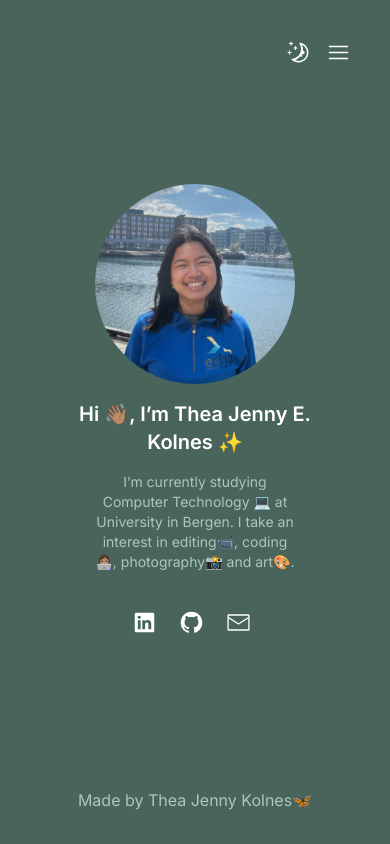
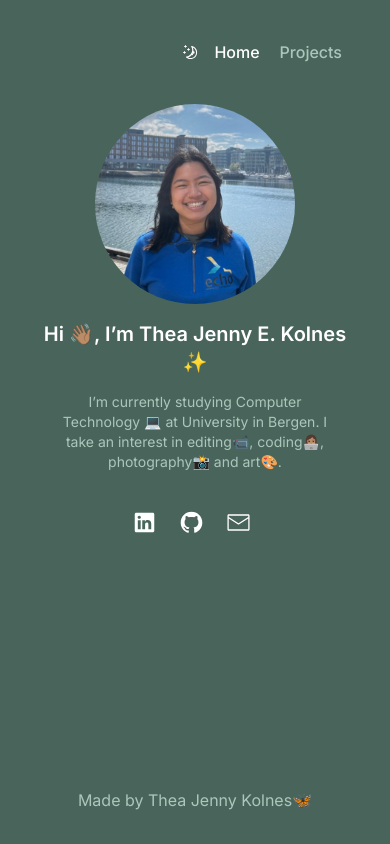
Before and after one commit to tjekol/homepage, a Next.js app in the folder my-app/: page / in a window 390 px wide. Built offline with nearby package versions, Linux system fonts and the light colour scheme.

Commit message:
no hamburger🍔
removed hamburger menu. max width on projects desc.

```diff
--- a/my-app/src/app/layout.tsx
+++ b/my-app/src/app/layout.tsx
@@ -20,7 +20,7 @@ export default function RootLayout({
       <body className={inter.className}>
         <main className='flex min-h-screen flex-col items-center justify-between space-y-8 bg-primary p-8 dark:bg-background-dark md:p-10'>
           <Header />
-          <div className='w-full grow md:w-5/6'>{children}</div>
+          <div className='w-full h-5/6 grow md:w-5/6'>{children}</div>
           <div className='text-secondary dark:text-text-dark'>
             Made by Thea Jenny Kolnes🦋
           </div>
--- a/my-app/src/app/page.tsx
+++ b/my-app/src/app/page.tsx
@@ -10,7 +10,7 @@ import Link from 'next/link';
 
 export default function Home() {
   return (
-    <div className='flex w-full flex-col items-center space-y-4 rounded-[10px] px-10 py-20'>
+    <div className='flex w-full flex-col items-center space-y-4 rounded-[10px] md:px-10 py-0 md:py-20'>
       <Image
         src={meg.src}
         width={200}
--- a/my-app/src/app/projects/page.tsx
+++ b/my-app/src/app/projects/page.tsx
@@ -3,7 +3,7 @@ export default function Projects() {
     <div className='flex w-full flex-col items-center space-y-8 rounded-[10px] px-10 py-20'>
       <h1 className='text-center uppercase'>Prosjekter🔧</h1>
       <div className='grid grid-cols-1 gap-8 md:grid-cols-3'>
-        <div className='flex flex-col items-center space-y-4 rounded-[20px] border-2 border-secondary p-4'>
+        <div className='flex flex-col items-center space-y-4 rounded-[20px] border-2 border-secondary p-4 max-w-sm'>
           <a href='https://melbourne.vercel.app' target='_'>
             <h3 className='text-center hover:underline'>Melbourne Dagbok🇦🇺</h3>
           </a>
@@ -17,7 +17,7 @@ export default function Projects() {
           </p>
         </div>
 
-        <div className='flex flex-col items-center space-y-4 rounded-[20px] border-2 border-secondary p-4'>
+        <div className='flex flex-col items-center space-y-4 rounded-[20px] border-2 border-secondary p-4 max-w-sm'>
           <a href='https://memoriies.vercel.app/' target='_'>
             <h3 className='text-center hover:underline'>Memories🎞️</h3>
           </a>
@@ -30,7 +30,7 @@ export default function Projects() {
           </p>
         </div>
 
-        <div className='flex flex-col items-center space-y-4 rounded-[20px] border-2 border-secondary p-4'>
+        <div className='flex flex-col items-center space-y-4 rounded-[20px] border-2 border-secondary p-4 max-w-sm'>
           <a href='https://echo.uib.no/' target='_'>
             <h3 className='text-center hover:underline'>echo Webkom💻</h3>
           </a>
--- a/my-app/src/components/header.tsx
+++ b/my-app/src/components/header.tsx
@@ -4,17 +4,12 @@ import { Button } from './ui/button';
 import {
   MoonIcon,
   SunIcon,
-  HamburgerMenuIcon,
-  Cross1Icon,
 } from '@radix-ui/react-icons';
-import { useMediaQuery } from 'react-responsive';
 import { useEffect, useState } from 'react';
 import { NavBar } from './nav-bar';
 
 function Header() {
-  const isMobile = useMediaQuery({ query: '(max-width: 768px)' });
   const [themeDark, setThemeDark] = useState(false);
-  const [openMenu, setOpenMenu] = useState(false);
 
   function isDarkmodeCheck() {
     if (themeDark !== null) {
@@ -51,7 +46,7 @@ function Header() {
   }, []);
 
   return (
-    <div className='flex w-full justify-end space-x-2'>
+    <div className='flex w-full justify-end'>
       <div className='flex'>
         <Button
           size='icon'
@@ -60,28 +55,13 @@ function Header() {
           onClick={() => themeSwitch()}
         >
           {themeDark ? (
-            <SunIcon className='scale-150' />
+            <SunIcon className='scale-130' />
           ) : (
-            <MoonIcon className='scale-150' />
+            <MoonIcon className='scale-130' />
           )}
         </Button>
-        <div className='visible md:hidden'>
-          <Button
-            size='icon'
-            variant='ghostSecondary'
-            className='text-text dark:text-text-dark'
-            onClick={() => setOpenMenu(!openMenu)}
-          >
-            {openMenu ? (
-              <Cross1Icon className='scale-150' />
-            ) : (
-              <HamburgerMenuIcon className='scale-150' />
-            )}
-          </Button>
-        </div>
       </div>
-
-      {(openMenu || !isMobile) && <NavBar />}
+      <NavBar />
     </div>
   );
 }
--- a/my-app/src/components/nav-bar.tsx
+++ b/my-app/src/components/nav-bar.tsx
@@ -32,11 +32,11 @@ export function NavBar() {
   }, []);
 
   return (
-    <div className='flex flex-col md:flex-row'>
+    <div className='flex flex-row'>
       <Button
         variant='link'
         className={
-          'flex-none text-xl md:text-xl ' +
+          'flex-none text-base md:text-xl px-1 ' +
           (activePage === '/'
             ? 'text-text dark:text-text'
             : 'text-secondary dark:text-text-dark')
@@ -44,12 +44,12 @@ export function NavBar() {
         onClick={() => activePageSet('/')}
         asChild
       >
-        <Link href={'/'}>Home</Link>
+        <Link href={'/'} >Home</Link>
       </Button>
       <Button
         variant='link'
         className={
-          'flex-none text-xl md:text-xl ' +
+          'flex-none text-base md:text-xl px-1' +
           (activePage === '/projects'
             ? 'text-text dark:text-text'
             : 'text-secondary dark:text-text-dark')
```
